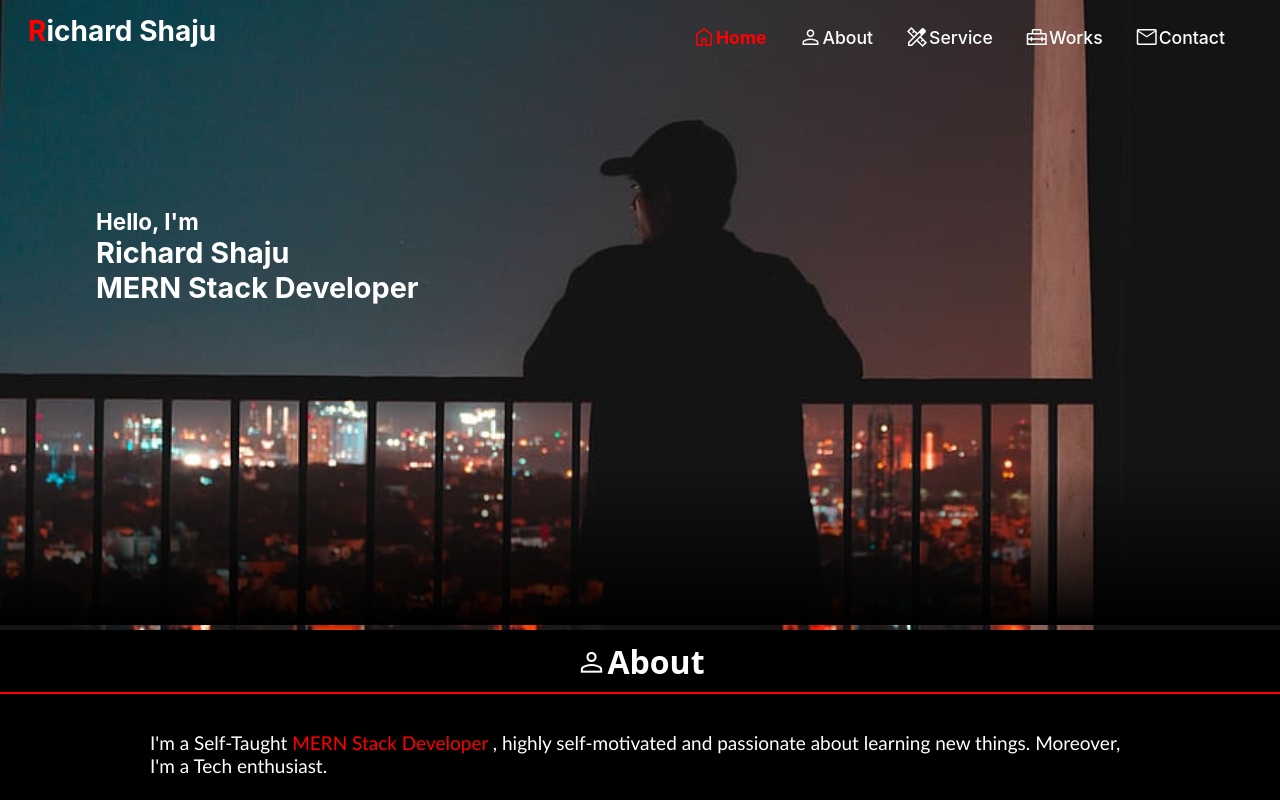
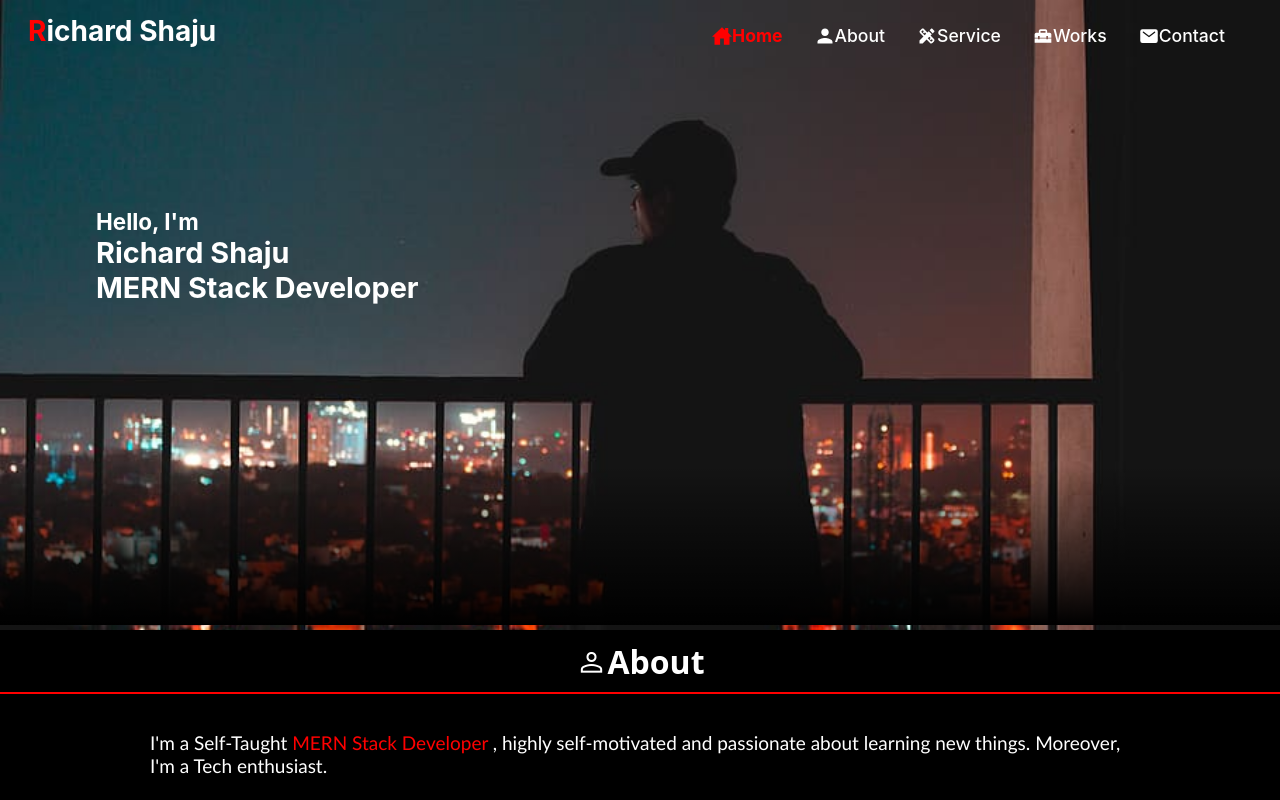
Before and after one commit to richardshaju/website, a React (Create React App) app: page / in a window 1280 px wide. Shown: the top 800 px of the page. Built offline with nearby package versions, Linux system fonts and the light colour scheme.

Commit message:
Navbar icon Updated

```diff
--- a/package.json
+++ b/package.json
@@ -9,6 +9,7 @@
     "@testing-library/user-event": "^13.5.0",
     "react": "^18.2.0",
     "react-dom": "^18.2.0",
+    "react-icons": "^4.12.0",
     "react-router-dom": "^6.4.1",
     "react-scripts": "5.0.1",
     "web-vitals": "^2.1.4"
--- a/src/Component/Navbar/Navbar.js
+++ b/src/Component/Navbar/Navbar.js
@@ -1,6 +1,10 @@
 import React, { useState, useEffect } from 'react'
+import { IoHomeSharp } from "react-icons/io5";
+import { IoMdPerson } from "react-icons/io";
+import { MdDesignServices } from "react-icons/md";
+import { MdHomeRepairService } from "react-icons/md";
+import { IoMail } from "react-icons/io5";
 import './Navbar.css'
-import { BrowserRouter, Routes, Route, NavLink } from "react-router-dom";
 function Navbar() {
 
     const [color, setColor] = useState('');
@@ -73,27 +77,29 @@ function Navbar() {
                     <ul>
                         <li >
                             <a href="#home" className='home'>
-                                <span className="material-symbols-outlined">home</span><p>Home</p>
+                            <IoHomeSharp size={20}size={20}
+
+                            /><p>Home</p>
                             </a>
                         </li>
                         <li >
                             <a href="#about" className='about'>
-                                <span className="material-symbols-outlined">person</span><p>About</p>
+                            <IoMdPerson size={20}/><p>About</p>
                             </a>
                         </li>
                         <li  >
                             <a href="#service" className='service'>
-                                <span className="material-symbols-outlined">design_services</span><p>Service</p>
+                            <MdDesignServices size={20}/><p>Service</p>
                             </a>
                         </li>
                         <li >
                             <a href="#work" className='work'>
-                                <span className="material-symbols-outlined">home_repair_service</span><p>Works</p>
+                            <MdHomeRepairService size={20}/><p>Works</p>
                             </a>
                         </li>
                         <li >
                             <a href="#contact" className='contact'>
-                                <span className="material-symbols-outlined">mail</span><p>Contact</p>
+                            <IoMail size={20} /><p>Contact</p>
                             </a>
                         </li>
                     </ul>
```
Also changed, not shown: 1 other file (tests, documents, lock files or other folders).
